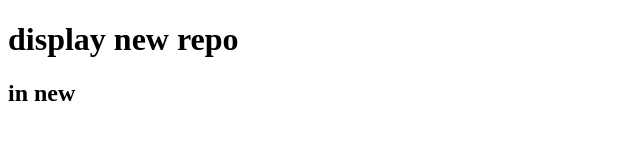
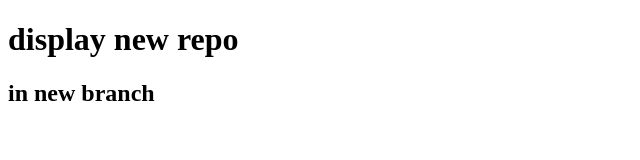
Before and after one commit to Ayush502-cell/newhub, a plain HTML site: page index.html in a window 1280 px wide. Shown: the whole page, without its empty margins (0-640 px from the left). Drawn offline with Linux system fonts and the light colour scheme.

Commit message:
add branch

```diff
--- a/index.html
+++ b/index.html
@@ -7,6 +7,6 @@
 </head>
 <body>
     <h1>display new repo</h1>
-    <h2>in new</h2>
+    <h2>in new branch</h2>
 </body>
 </html>
```
